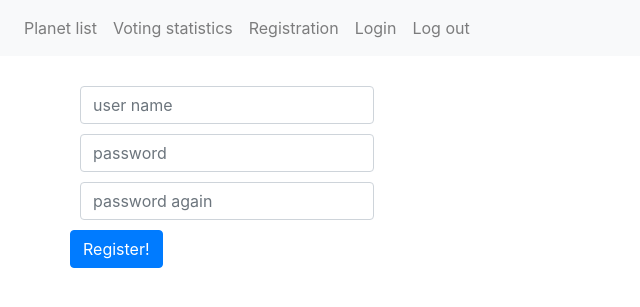
After one commit to ujLevente/apiwars, a Flask app: template templates/loginregister.html in a window 1280 px wide. The commit adds this page. Shown: the top 307 px of the page, without its empty margins (0-640 px from the left). Run offline with Flask 2, Linux system fonts and the light colour scheme; the template is opened without the code that fills it, so the values that code supplies are empty; parts of the project's set-up code (start-up, migrations or seed data) failed here and were passed over; some libraries are stand-ins or nearby versions.

Commit message:
password similarity checking and js alert added, reqgitration feature in progress

```diff
--- a/main.py
+++ b/main.py
@@ -10,9 +10,15 @@ def planet_list():
     return render_template('index.html')
 
 
-@app.route('/register')
+@app.route('/register', methods=['GET', 'POST'])
 def register():
-    pass
+    if request.method == 'POST':
+        user_name = request.form['user_name']
+        password = request.form['password']
+        password_again = request.form['password_again']
+        if password == password_again:
+            data_manager.register(user_name, password)
+    return render_template('loginregister.html')
 
 
 if __name__ == '__main__':
--- a/static/mainJS.js
+++ b/static/mainJS.js
@@ -0,0 +1,19 @@
+function checkingPasswordSimilarity() {
+    let registerBtn = document.getElementById('register-btn')
+    registerBtn.addEventListener('click', function () {
+        let passwordAgain = registerBtn.previousElementSibling;
+        let password = passwordAgain.previousElementSibling;
+        if (passwordAgain.value != password.value) {
+            alert('passwords are not matching!')
+        }
+    })
+}
+
+
+
+function main() {
+    checkingPasswordSimilarity();
+}
+
+
+main();
--- a/static/style.css
+++ b/static/style.css
@@ -0,0 +1,7 @@
+.line-break-own {
+    margin: 30px;
+}
+
+.text-input-own {
+    margin: 10px;
+}
--- a/templates/layout.html
+++ b/templates/layout.html
@@ -32,7 +32,6 @@
     </nav>
 
     <div id="content" class="container">{% block content %}{% endblock %}</div>
-
     <div id="footer">
       {% block footer %}
       {% endblock %}
--- /dev/null
+++ b/templates/loginregister.html
@@ -0,0 +1,17 @@
+{% extends "layout.html" %}
+{% block title %}Api Wars{% endblock %}
+{% block head %}
+  {{ super() }}
+{% endblock %}
+
+{% block content %}
+<div class="row">
+    <form action="/register" method="post">
+        <div class="line-break-own"></div>
+        <input name="user_name" type="text" class="form-control text-input-own" placeholder="user name" required minlength="5">
+        <input name='password' type="password" class="form-control text-input-own" placeholder="password" required minlength="5">
+        <input name='password_again' type="password" class="form-control text-input-own" placeholder="password again" required minlength="5">
+        <button id="register-btn" type="submit" class="btn btn-primary">Register!</button>
+    </form>
+</div>
+{% endblock %}
```
Also changed, not shown: data_manager.py (+18 -0 lines).
